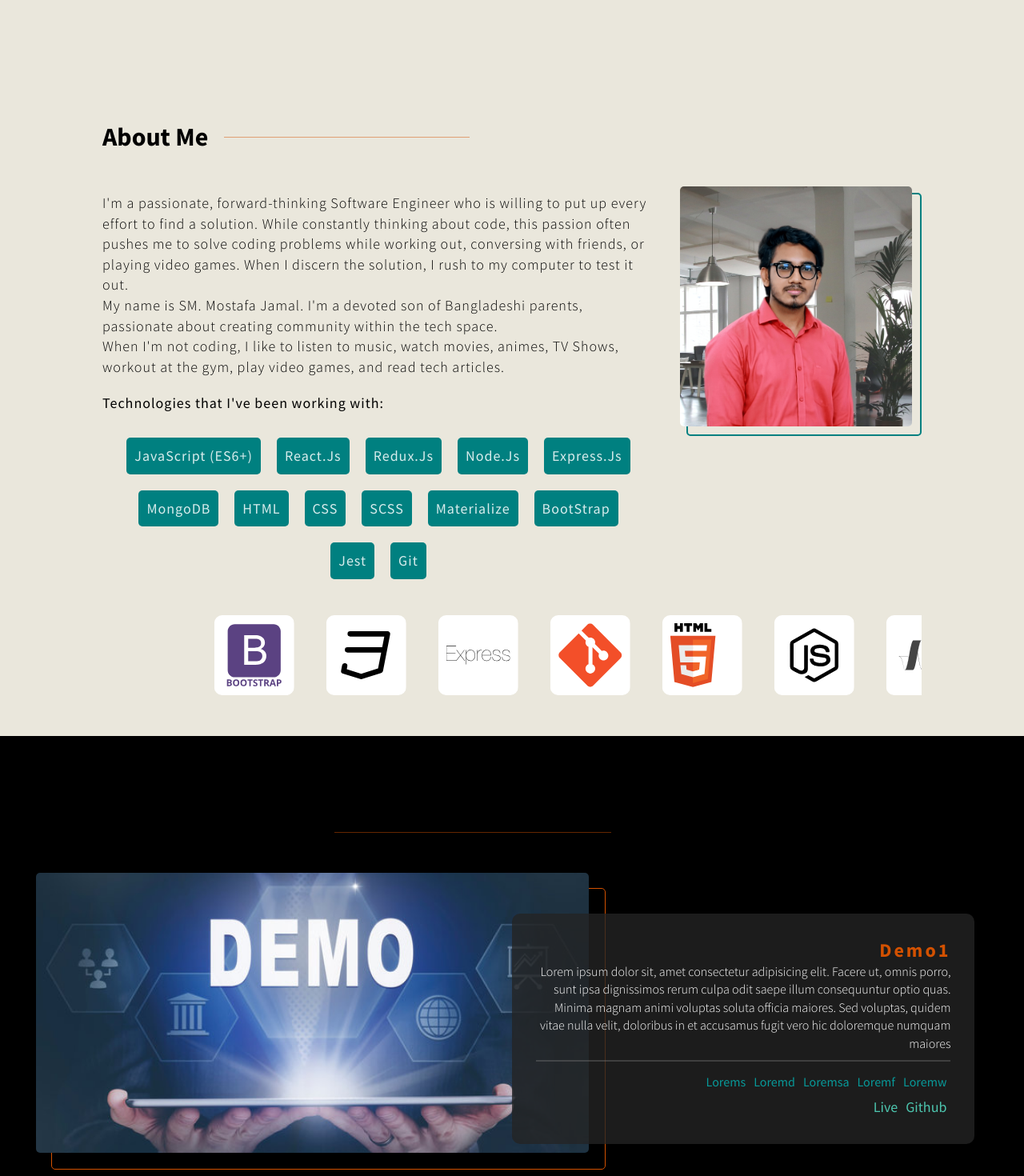
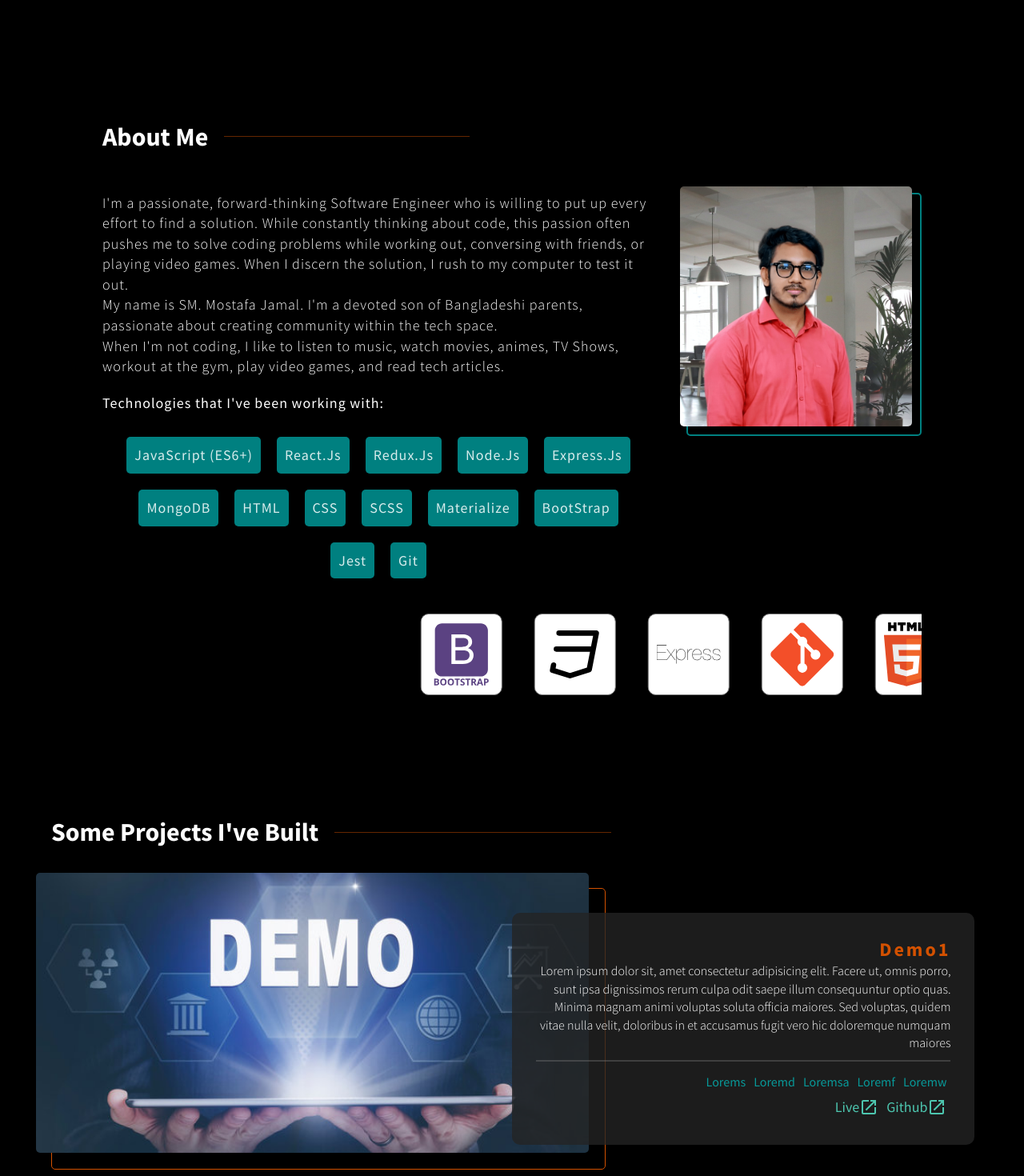
Before and after one commit to sm-mostafajamal/portfolio-2023, a React (Create React App) app: page / in a window 1280 px wide. Shown: the part 680-2150 px from the top of the page at 80% size. Built offline with nearby package versions, Linux system fonts and the light colour scheme; a web font is replaced by a local one.

Commit message:
added dark features without context

```diff
--- a/src/App.js
+++ b/src/App.js
@@ -5,7 +5,7 @@ import { projects } from "./data";
 import Contact from "./pages/Contact";
 
 function App() {
-  const dark = false;
+  const dark = true;
 
   return (
     <div>
--- a/src/components/Icons.jsx
+++ b/src/components/Icons.jsx
@@ -16,9 +16,9 @@ const Wrapper = styled.div`
   flex-shrink: 0;
   /* height: 50px; */
   align-items: center;
-  animation: slide-left 20s linear infinite;
   font-family: impact, sans-serif;
   background: none;
+  animation: slide-left 30s linear infinite;
   @keyframes slide-left {
     from {
       -webkit-transform: translateX(0);
@@ -55,9 +55,10 @@ const Icon = styled.img`
   background-color: white;
   padding: 10px;
   border-radius: 10px;
+  border: 0.1px solid gray;
 `;
 
-const Icons = ({ dark }) => {
+const Icons = () => {
   return (
     <Container>
       <Wrapper>
--- a/src/components/Project.jsx
+++ b/src/components/Project.jsx
@@ -1,3 +1,4 @@
+import { Launch } from "@mui/icons-material";
 import styled from "styled-components";
 const Image = styled.img`
   width: 100%;
@@ -78,6 +79,9 @@ const Technologies = styled.ul`
   `}
 `;
 const Tool = styled.li`
+  display: flex;
+  justify-content: center;
+  align-items: center;
   margin: 5px;
 `;
 const Project = ({ project, direction }) => {
@@ -106,8 +110,12 @@ const Project = ({ project, direction }) => {
           direction={cardDirection}
           style={{ fontSize: "18px", color: "#4dc6af", cursor: "pointer" }}
         >
-          <Tool>Live</Tool>
-          <Tool>Github</Tool>
+          <Tool>
+            Live <Launch />
+          </Tool>
+          <Tool>
+            Github <Launch />
+          </Tool>
         </Technologies>
       </AboutProject>
     </Container>
--- a/src/pages/AboutMe.jsx
+++ b/src/pages/AboutMe.jsx
@@ -89,7 +89,7 @@ const AboutMe = ({ dark }) => {
     <Container mode={dark ? "black" : "#eae7dc"}>
       <DetailsWrapper>
         <About>
-          <Title title={"About Me"} />
+          <Title title={"About Me"} dark={dark} />
           <Wrapper>
             <Details mode={dark ? "white" : "black"}>
               <Article>
--- a/src/pages/Contact.jsx
+++ b/src/pages/Contact.jsx
@@ -5,7 +5,7 @@ import SocialApps from "../components/SocialApps";
 
 const Container = styled.div`
   height: 100vh;
-  background-color: black;
+  background-color: ${({ mode }) => mode};
   display: flex;
   flex-direction: column;
   justify-content: center;
@@ -21,7 +21,7 @@ const Wrapper = styled.div`
 const Heading = styled.div``;
 const Subline = styled.p`
   margin-top: 20px;
-  color: #ccd6f6;
+  color: ${({ mode }) => mode};
   font-size: 18px;
 `;
 const Form = styled.form`
@@ -63,15 +63,15 @@ const Button = styled.button`
   cursor: pointer;
 `;
 
-const Contact = () => {
+const Contact = ({ dark }) => {
   return (
-    <Container>
+    <Container mode={dark ? "black" : "#eae7dc"}>
       <Wrapper>
         <Heading>
-          <Title title="Get in touch" />
-          <Subline>
+          <Title title="Get in touch" dark={dark} />
+          <Subline mode={dark ? "#ccd6f6" : "#d35100"}>
             Feel free to Contact me by submitting the form below and I will get
-            back to you as soon as possible
+            back to you as soon as possible.
           </Subline>
         </Heading>
         {/* <Form method="post" netlify netlify-honeypot="bot-field" hidden> */}
--- a/src/pages/Home.jsx
+++ b/src/pages/Home.jsx
@@ -121,6 +121,8 @@ const Home = ({ dark }) => {
           </Bottom>
         </Title>
         <Navbar mode={dark ? "#c8c6c4" : "black"}>
+          <List>Home</List>
+          <Bar />
           <List>about me</List>
           <Bar />
           <List>projects</List>
--- a/src/pages/Projects.jsx
+++ b/src/pages/Projects.jsx
@@ -3,7 +3,7 @@ import Title from "../components/Title";
 import Project from "../components/Project";
 
 const Container = styled.div`
-  background-color: black;
+  background-color: ${({ mode }) => mode};
   display: flex;
   flex-direction: column;
   justify-content: center;
@@ -17,11 +17,11 @@ const Wrapper = styled.div`
   align-self: center;
 `;
 
-const Projects = ({ data }) => {
+const Projects = ({ data, dark }) => {
   return (
-    <Container>
+    <Container mode={dark ? "black" : "#eae7dc"}>
       <Wrapper>
-        <Title title="Some Projects I've built" />
+        <Title title="Some Projects I've built" dark={dark} />
         {data.map((project, i) => (
           <div key={i}>
             {Number(i) % 2 === 0 ? (
```
